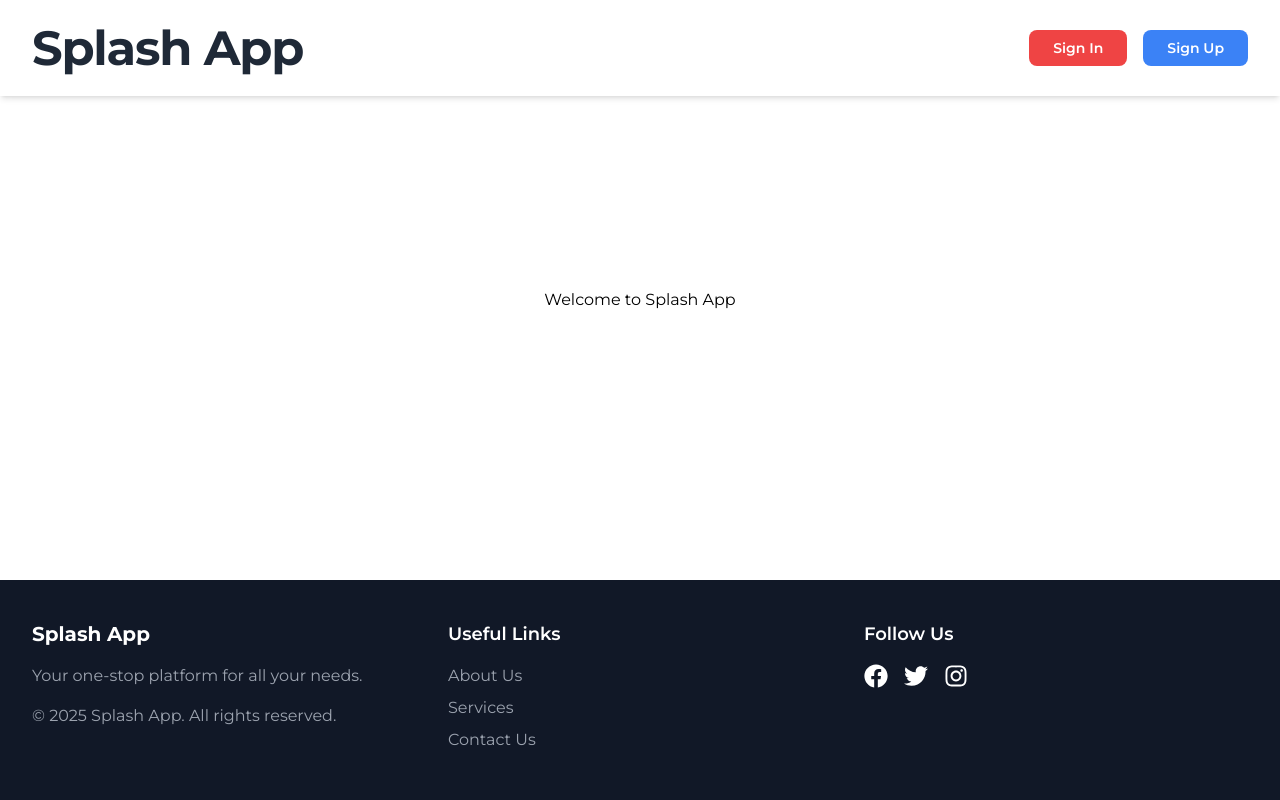
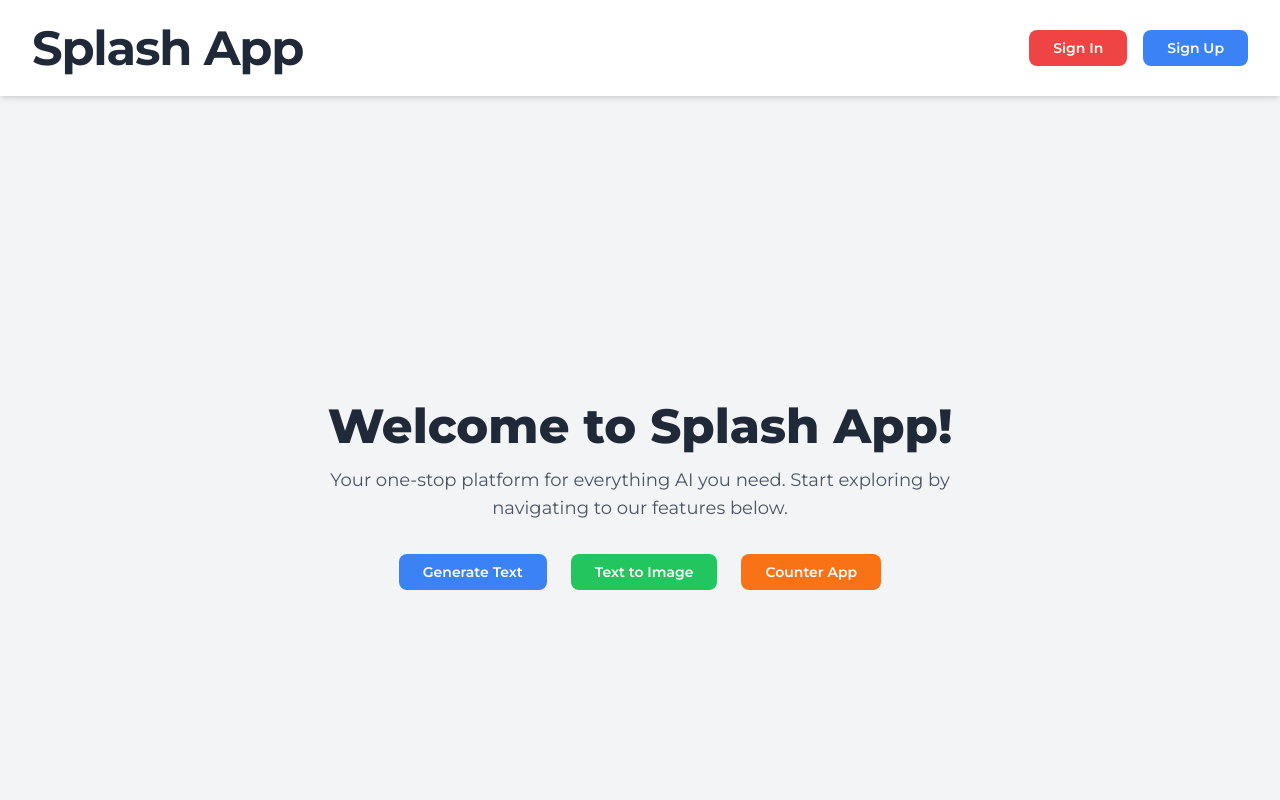
Before and after one commit to gemgeek/alx-project-0x04-setup, a Next.js app in the folder alx-project-0x03/: page / in a window 1280 px wide. Shown: the top 800 px of the page. Built offline with nearby package versions, Linux system fonts and the light colour scheme.

Commit message:
feat: implement imperative routing on landing page

```diff
--- a/alx-project-0x03/pages/index.tsx
+++ b/alx-project-0x03/pages/index.tsx
@@ -1,9 +1,43 @@
-const Home = () => {
+import Button from "@/components/common/Button";
+import { useRouter } from "next/router";
+
+export default function Home() {
+  const router = useRouter();
+
+  // This function gives a "command" to the router to change the page
+  const routeToNextPage = (pageRoute: string) => {
+    router.push(pageRoute);
+  };
+
   return (
-   <div className="text-center pt-48">
-    <h1> Welcome to Splash App </h1>
-   </div>
-  )
+    <div className="min-h-screen bg-gray-100 flex flex-col justify-center items-center text-center px-4">
+      {/* Welcome Message */}
+      <h1 className="text-4xl md:text-5xl font-extrabold text-gray-800 mb-4">
+        Welcome to Splash App!
+      </h1>
+      <p className="text-lg text-gray-600 mb-8 max-w-2xl">
+        Your one-stop platform for everything AI you need. Start exploring by
+        navigating to our features below.
+      </p>
+
+      {/* Navigation Buttons */}
+      <div className="flex flex-col sm:flex-row gap-6">
+        <Button
+          action={() => routeToNextPage('/generate-text-ai')}
+          buttonLabel="Generate Text"
+          buttonBackgroundColor="blue"
+        />
+        <Button
+          action={() => routeToNextPage('/text-to-image')}
+          buttonLabel="Text to Image"
+          buttonBackgroundColor="green"
+        />
+        <Button
+          action={() => routeToNextPage('/counter-app')}
+          buttonLabel="Counter App"
+          buttonBackgroundColor="orange"
+        />
+      </div>
+    </div>
+  );
 }
-
-export default Home;
```
